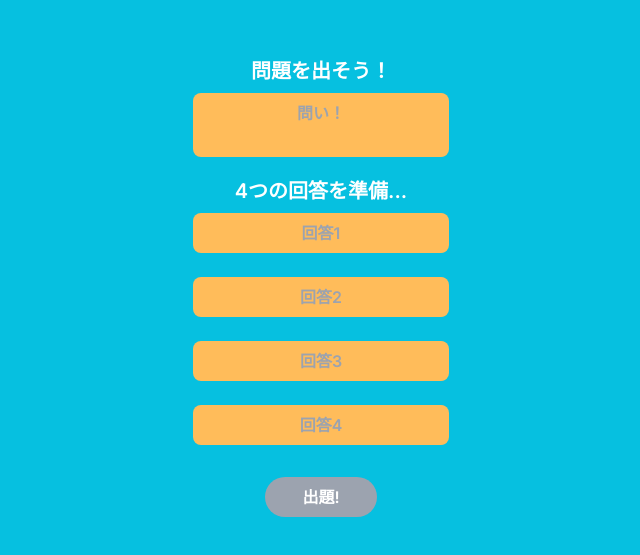
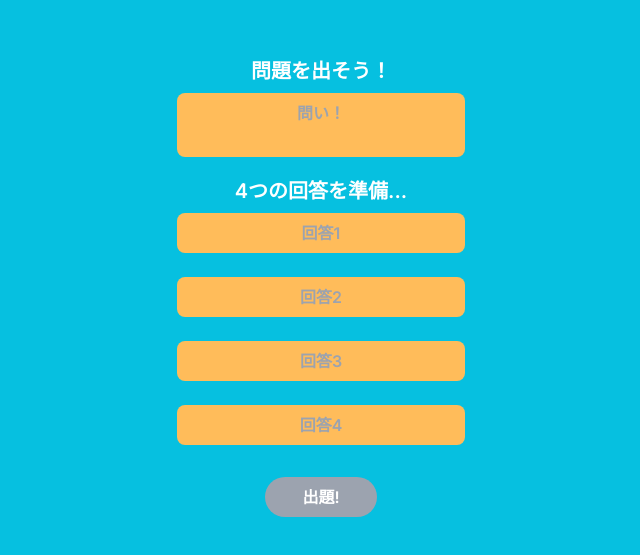
Before and after one commit to tomizawakenshin/hackathon_team4, a Next.js app: page /post in a window 1280 px wide. Shown: the part 123-678 px from the top of the page, without its empty margins (319-959 px from the left). Built offline with nearby package versions, Linux system fonts and the light colour scheme.

Commit message:
💄 formの横幅の拡大

```diff
--- a/src/app/post/page.tsx
+++ b/src/app/post/page.tsx
@@ -31,7 +31,7 @@ const PostPage: React.FC = () => {
 
   return (
     <div className="flex flex-col items-center justify-center min-h-screen text-center bg-blue-300 text-white">
-      <form className="w-full max-w-64 mt-5" onSubmit={handleSubmit}>
+      <form className="w-full max-w-72 mt-5" onSubmit={handleSubmit}>
         <QuestionInput question={question} setQuestion={setQuestion} />
         <AnswerList answers={answers} handleAnswerChange={handleAnswerChange} />
         <SubmitButton
```
